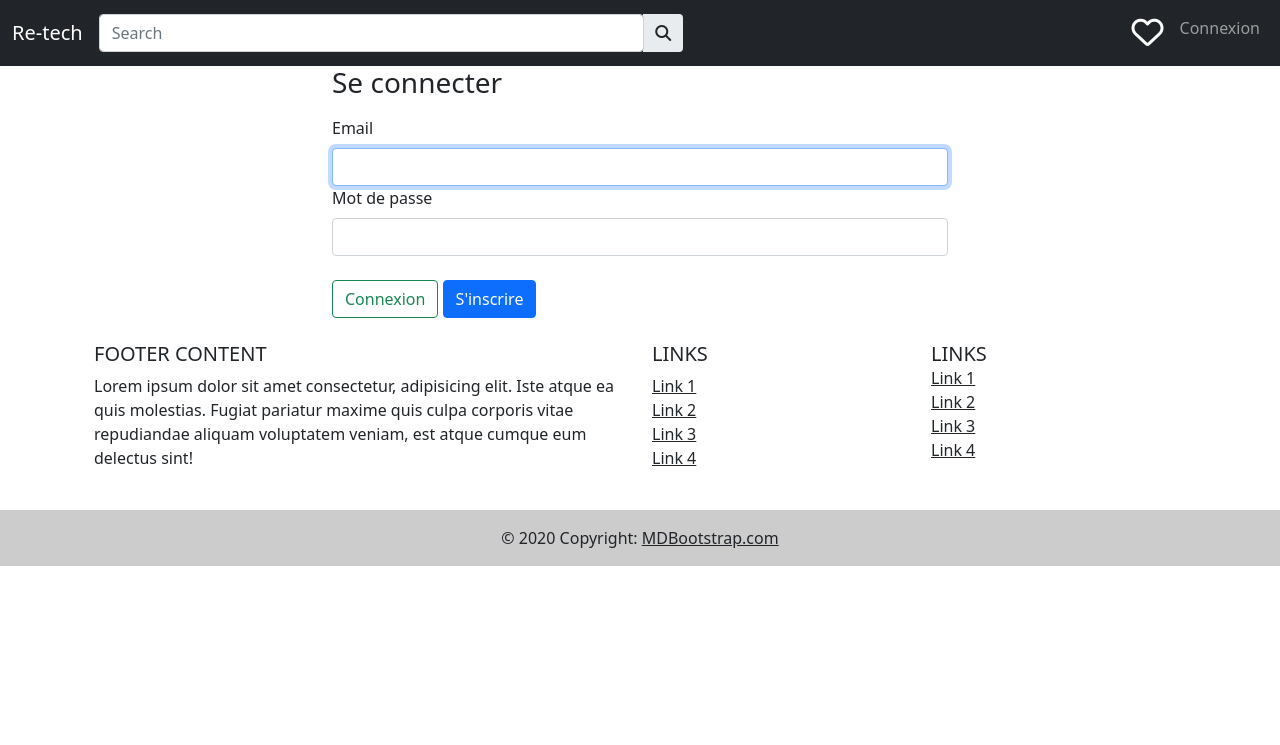
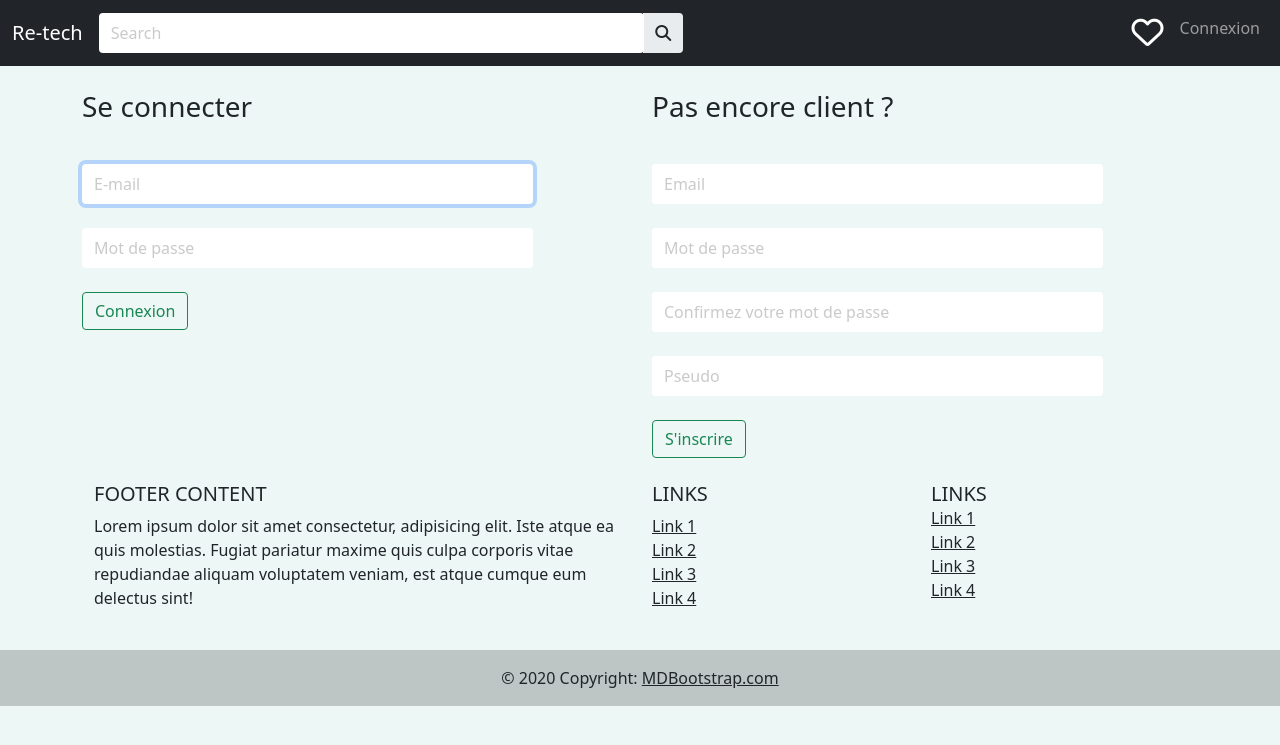
Before and after one commit to Ki2lian/re-tech, a Symfony app: template templates/security/login.html.twig in a window 1280 px wide. Shown: the top 745 px of the page. Run offline with Twig, Linux system fonts and the light colour scheme; the template is opened without the code that fills it, so the values that code supplies are empty; some libraries are stand-ins or nearby versions.

Commit message:
Inscription/connexion - Template

```diff
--- a/public/css/style.css
+++ b/public/css/style.css
@@ -0,0 +1,23 @@
+body{
+    background: #EDF7F6;
+}
+
+input{
+
+    width: 100%;
+    border-radius: 5%;
+    outline: none;
+    padding: 12px;
+  }
+
+
+  ::placeholder {
+    color: #CACACA !important;
+    opacity: 1 !important; /* Firefox */
+  }
+
+.form-control {
+    border: none;
+    width: 100%;
+    height: 5vh;
+}
--- a/templates/navbar.html.twig
+++ b/templates/navbar.html.twig
@@ -63,3 +63,4 @@
       </div>
     </div>
   </nav>
+  <br>
--- a/templates/security/login.html.twig
+++ b/templates/security/login.html.twig
@@ -3,43 +3,51 @@
 {% block title %}Connexion{% endblock %}
 
 {% block body %}
-<div class="container col-6">
+<div class="container">
+    <div class="row">
+        <div class="col-5">
             <form method="post">
                 {% if error %}
                     <div class="alert alert-danger">{{ error.messageKey|trans(error.messageData, 'security') }}</div>
                 {% endif %}
 
-    {% if app.user %}
-        <div class="mb-3">
-            Vous êtes déjà connectés {{ app.user.username }}, <a href="{{ path('app_logout') }}">Logout</a>
-        </div>
-    {% endif %}
 
                     <h1 class="h3 mb-3 font-weight-normal">Se connecter</h1>
-    <label for="inputEmail" class="form-label">Email</label>
-    <input type="email" value="{{ last_username }}" name="email" id="inputEmail" class="form-control" required autofocus>
-    <label for="inputPassword" class="form-label">Mot de passe</label>
-    <input type="password" name="password" id="inputPassword" class="form-control" required>
+                    <br>
+                    <input type="email" value="{{ last_username }}" name="email" id="inputEmail" class="form-control" placeholder="E-mail" required autofocus>
+                    <br>
+                    <input type="password" name="password" id="inputPassword" class="form-control" placeholder="Mot de passe" required>
 
-    <input type="hidden" name="_csrf_token"
-           value="{{ csrf_token('authenticate') }}"
-    >
-
-    {#
-        Uncomment this section and add a remember_me option below your firewall to activate remember me functionality.
-        See https://symfony.com/doc/current/security/remember_me.html
-        <div class="checkbox mb-3">
-            <label>
-                <input type="checkbox" name="_remember_me"> Remember me
-            </label>
-        </div>
-    #}
+                    <input type="hidden" name="_csrf_token" value="{{ csrf_token('authenticate') }}">
 
                     <br>
                     <button class="btn btn-outline-success" type="submit">
                         Connexion
                     </button>
-    <a href="" class="btn btn-primary">S'inscrire</a>
             </form>
         </div>
+         <div class="col-1"></div>
+        <div class="col-5">
+            <form method="post">
+                {% if error %}
+                    <div class="alert alert-danger">{{ error.messageKey|trans(error.messageData, 'security') }}</div>
+                {% endif %}
+                    <h1 class="h3 mb-3 font-weight-normal">Pas encore client ?</h1>
+                    <br>
+                    <input type="email" value="{{ last_username }}" name="email" id="inputEmail" class="form-control"  placeholder="Email" required autofocus>
+                    <br>
+                    <input type="password" name="password" id="inputPassword" class="form-control"  placeholder="Mot de passe"required>
+                    <br>
+                    <input type="password" name="password" id="inputPassword" class="form-control"  placeholder="Confirmez votre mot de passe"equired>
+                    <br>
+                    <input type="password" name="password" id="inputPassword" class="form-control"  placeholder="Pseudo" required>
+                    <br>
+                    <button class="btn btn-outline-success" type="submit">
+                        S'inscrire
+                    </button>
+                </div>
+            </form>
+        </div>
+    </div>
+</div>
 {% endblock %}
```
Also changed, not shown: templates/accueil/index.html.twig (+30 -4 lines), public/images/350x150.png (added). Lines whose indentation alone changed are shown as unchanged.
